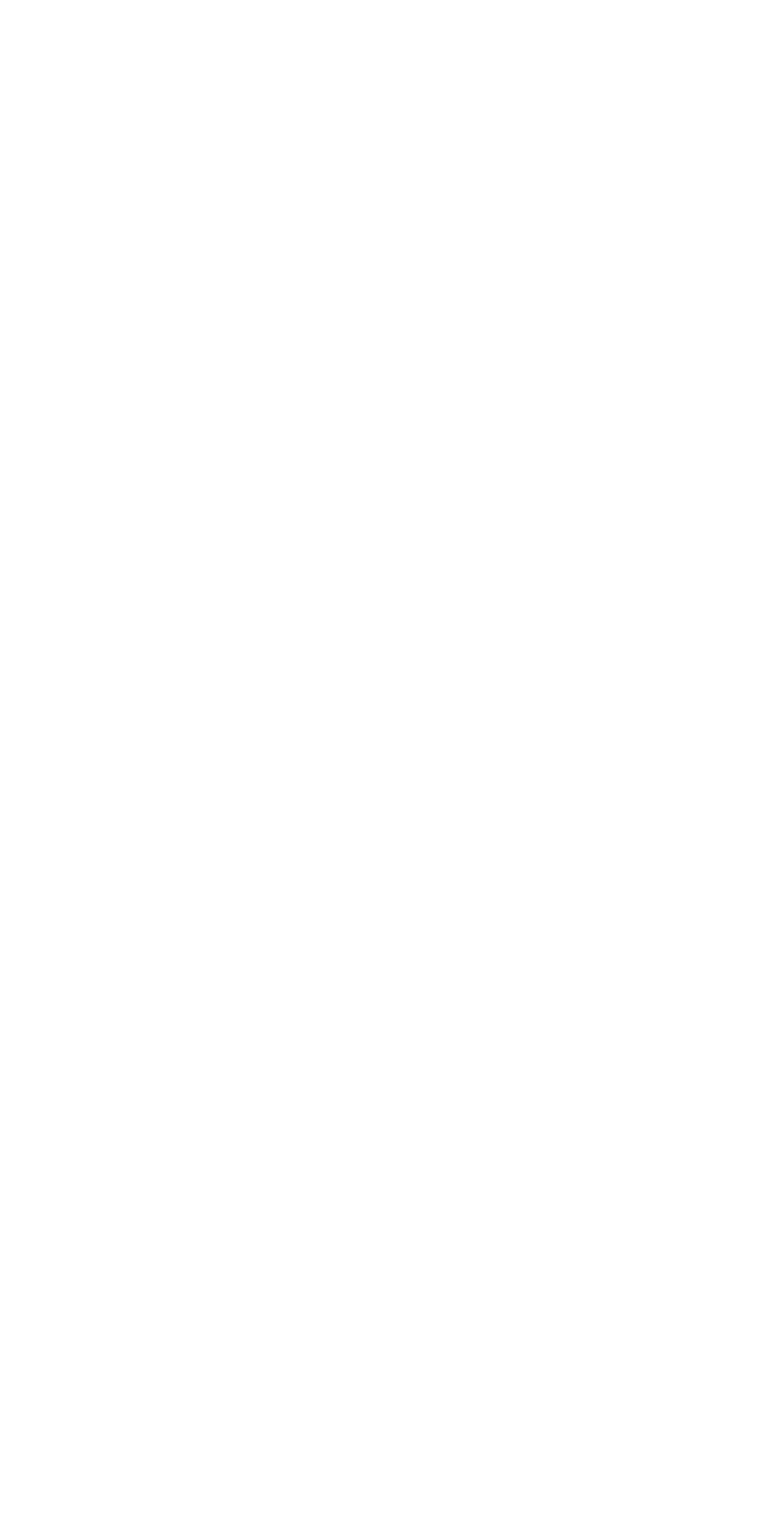
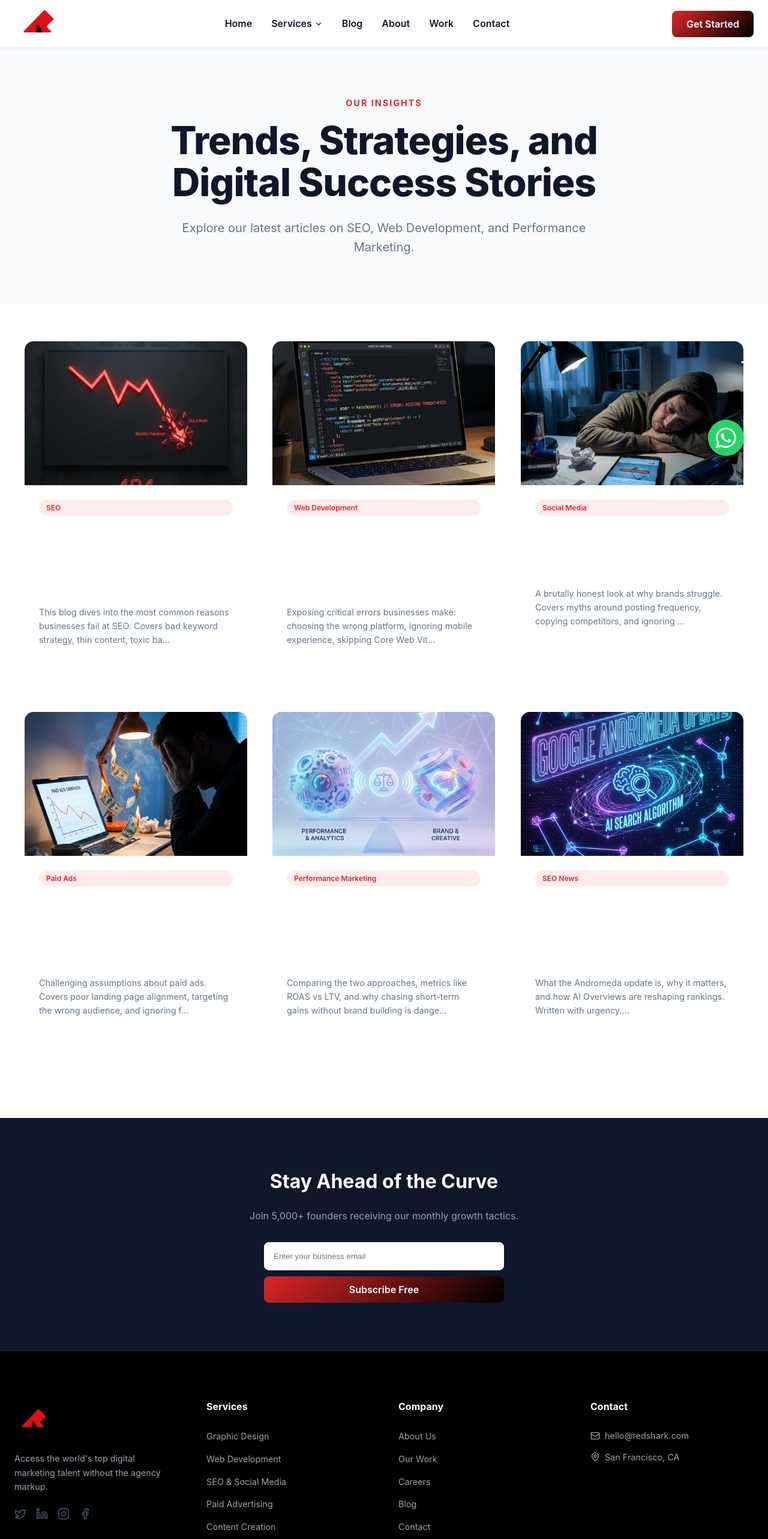
Before and after one commit to Fazilfazi991/redshark, a React (Vite) app: page /blog in a window 1280 px wide. Before the commit this address had no page. Shown: the top 2566 px of the page at 60% size. Before the commit the page ends 800 px from the top, so only its background shows below. Built offline with nearby package versions, Linux system fonts and the light colour scheme.

Commit message:
Feat: add dedicated Blog Archive page and update navigation

```diff
--- a/src/App.tsx
+++ b/src/App.tsx
@@ -7,6 +7,7 @@ import SEMPage from './pages/SEMPage';
 import SMMPage from './pages/SMMPage';
 import WebDevPage from './pages/WebDevPage';
 import BlogPostPage from './pages/BlogPostPage';
+import BlogPage from './pages/BlogPage';
 import ScrollToHash from './utils/ScrollToHash';
 import './components/UI/ScrollReveal'; // Import global styles if needed or ensuring context
 
@@ -22,6 +23,7 @@ function App() {
         <Route path="/services/sem" element={<SEMPage />} />
         <Route path="/services/smm" element={<SMMPage />} />
         <Route path="/services/web-development" element={<WebDevPage />} />
+        <Route path="/blog" element={<BlogPage />} />
         <Route path="/blog/:slug" element={<BlogPostPage />} />
       </Routes>
     </Router>
--- a/src/components/Header.tsx
+++ b/src/components/Header.tsx
@@ -56,7 +56,7 @@ const Header = () => {
                         </div>
                     </div>
 
-                    <Link to="/#blog" onClick={() => setMobileMenuOpen(false)}>Blog</Link>
+                    <Link to="/blog" onClick={() => setMobileMenuOpen(false)}>Blog</Link>
                     <Link to="/about" onClick={() => setMobileMenuOpen(false)}>About</Link>
                     <Link to="/#portfolio" onClick={() => setMobileMenuOpen(false)}>Work</Link>
                     <Link to="/#contact" onClick={() => setMobileMenuOpen(false)}>Contact</Link>
--- /dev/null
+++ b/src/pages/BlogPage.tsx
@@ -0,0 +1,81 @@
+import React from 'react';
+import Header from '../components/Header';
+import Footer from '../components/Footer';
+import WhatsAppButton from '../components/WhatsAppButton';
+import ScrollReveal from '../components/UI/ScrollReveal';
+import { Link } from 'react-router-dom';
+import { blogPosts } from '../data/blogData';
+import '../components/Blog.css'; // Reuse existing blog styles
+
+const BlogPage = () => {
+    return (
+        <div className="page-wrapper">
+            <Header />
+
+            <main style={{ paddingTop: '80px', background: '#fff', color: '#334155' }}>
+                {/* HERO */}
+                <section className="section-responsive text-center" style={{ background: '#f8fafc', padding: '80px 20px' }}>
+                    <div className="container-responsive">
+                        <ScrollReveal animation="fade-up">
+                            <span style={{ color: '#dc2626', fontWeight: 'bold', letterSpacing: '2px', fontSize: '0.9rem', textTransform: 'uppercase', marginBottom: '16px', display: 'block' }}>
+                                OUR INSIGHTS
+                            </span>
+                            <h1 className="heading-xl" style={{ marginBottom: '24px', color: '#0f172a' }}>
+                                Trends, Strategies, and <br />Digital Success Stories
+                            </h1>
+                            <p className="text-body-lg" style={{ color: '#64748b', maxWidth: '700px', margin: '0 auto' }}>
+                                Explore our latest articles on SEO, Web Development, and Performance Marketing.
+                            </p>
+                        </ScrollReveal>
+                    </div>
+                </section>
+
+                {/* BLOG GRID */}
+                <section className="section-responsive" style={{ paddingTop: '60px', paddingBottom: '100px' }}>
+                    <div className="container-responsive">
+                        <div className="blog-grid" style={{
+                            display: 'grid',
+                            gridTemplateColumns: 'repeat(auto-fit, minmax(340px, 1fr))',
+                            gap: '40px'
+                        }}>
+                            {blogPosts.map((post, i) => (
+                                <ScrollReveal key={post.id} animation="fade-up" delay={i * 50}>
+                                    <div className="blog-card" style={{ height: '100%', display: 'flex', flexDirection: 'column' }}>
+                                        <div className="blog-image" style={{ height: '240px' }}>
+                                            <img src={post.image} alt={post.title} style={{ width: '100%', height: '100%', objectFit: 'cover' }} />
+                                        </div>
+                                        <div className="blog-content" style={{ flex: '1', display: 'flex', flexDirection: 'column' }}>
+                                            <span className="blog-tag" style={{ marginBottom: '12px' }}>{post.category}</span>
+                                            <h3 style={{ fontSize: '1.5rem', marginBottom: '12px', lineHeight: '1.3' }}>{post.title}</h3>
+                                            <p style={{ color: '#64748b', marginBottom: '20px', flex: '1' }}>{post.summary.substring(0, 120)}...</p>
+                                            <Link to={`/blog/${post.slug}`} className="read-more" style={{ marginTop: 'auto' }}>Read Article →</Link>
+                                        </div>
+                                    </div>
+                                </ScrollReveal>
+                            ))}
+                        </div>
+                    </div>
+                </section>
+
+                {/* NEWSLETTER */}
+                <section style={{ background: '#0f172a', padding: '80px 20px', textAlign: 'center', color: 'white' }}>
+                    <div className="container-responsive" style={{ maxWidth: '600px' }}>
+                        <ScrollReveal>
+                            <h2 className="heading-md" style={{ marginBottom: '20px', color: 'white' }}>Stay Ahead of the Curve</h2>
+                            <p style={{ marginBottom: '30px', color: '#94a3b8' }}>Join 5,000+ founders receiving our monthly growth tactics.</p>
+                            <div style={{ display: 'flex', gap: '10px', flexDirection: 'column', alignItems: 'center' }}>
+                                <input type="email" placeholder="Enter your business email" style={{ padding: '16px', borderRadius: '8px', border: 'none', width: '100%', maxWidth: '400px' }} />
+                                <button className="btn btn-primary" style={{ width: '100%', maxWidth: '400px' }}>Subscribe Free</button>
+                            </div>
+                        </ScrollReveal>
+                    </div>
+                </section>
+            </main>
+
+            <Footer />
+            <WhatsAppButton />
+        </div>
+    );
+};
+
+export default BlogPage;
```
